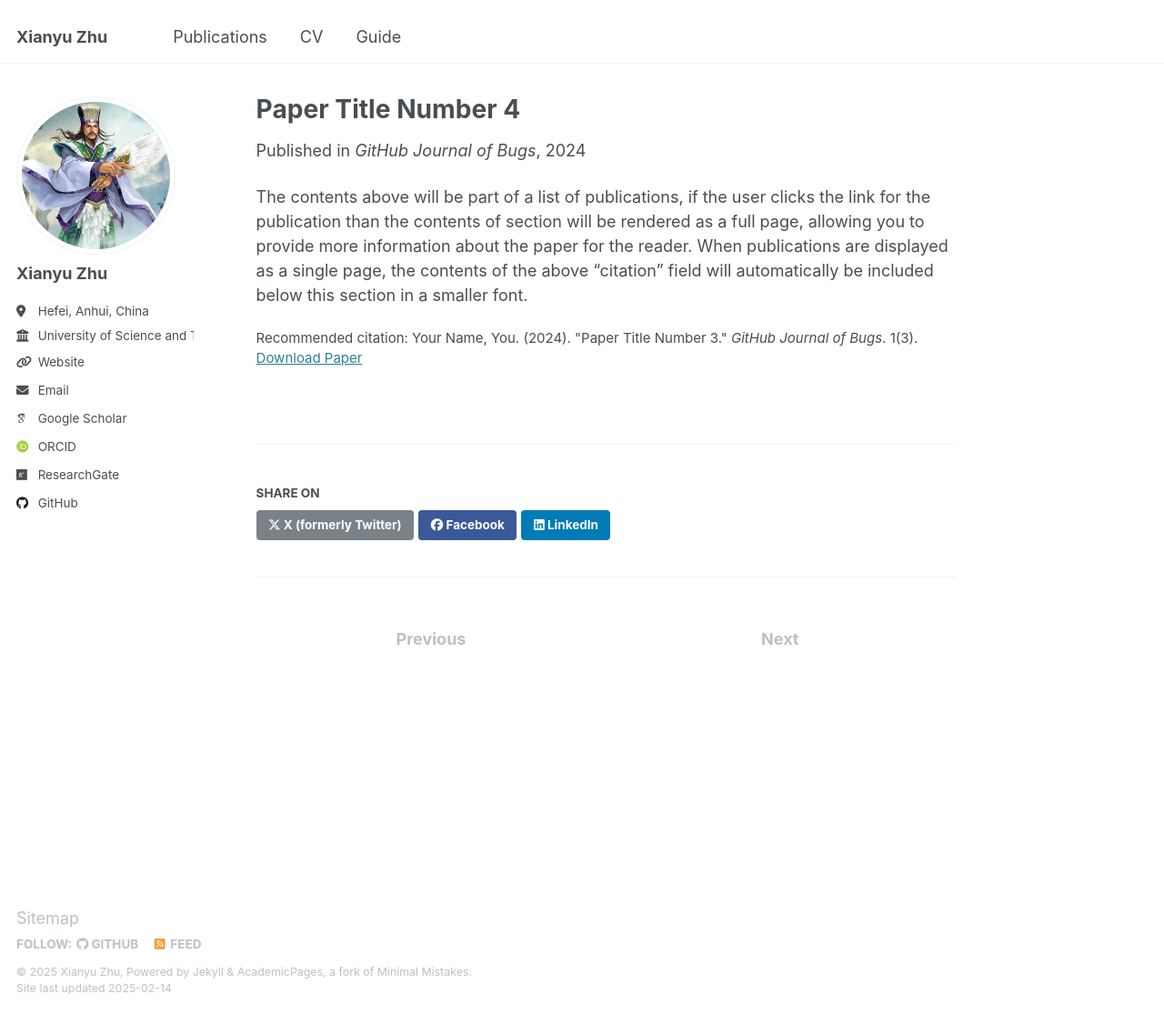
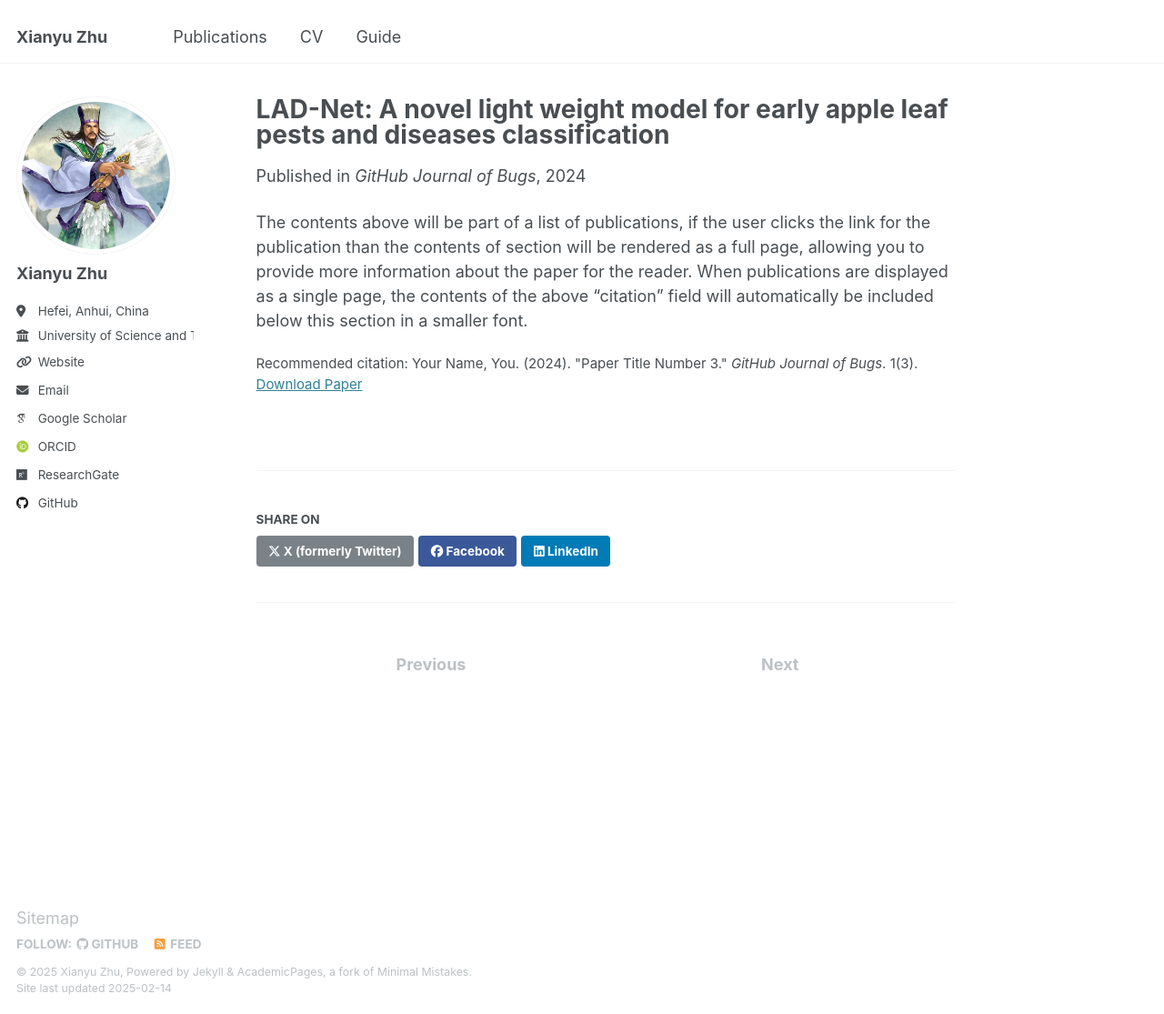
Before and after one commit to zhuxy-USTC/zhuxy-USTC.github.io, a Jekyll site: the page built from _publications/2024-02-17-paper-title-number-4.md, in a window 1280 px wide and 1115 px high. Shown: the whole window at 91% size. Built offline with Jekyll 4.4.1, drawn with Linux system fonts in a browser that asks for light colours; some web fonts are replaced.

Commit message:
generate markdown

```diff
--- a/_publications/2024-02-17-paper-title-number-4.md
+++ b/_publications/2024-02-17-paper-title-number-4.md
@@ -1,5 +1,5 @@
 ---
-title: "Paper Title Number 4"
+title: "LAD-Net: A novel light weight model for early apple leaf pests and diseases classification"
 collection: publications
 category: conferences
 permalink: /publication/2024-02-17-paper-title-number-4
```
Also changed, not shown: 1 other file.
